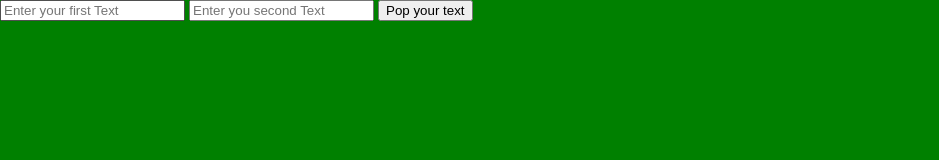
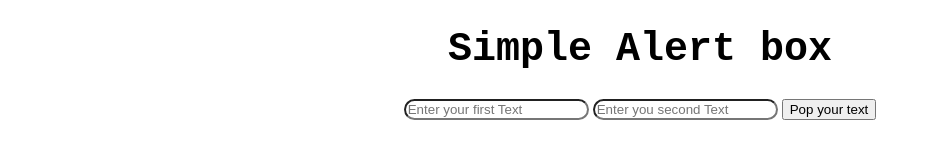
Before and after one commit to MilvioLua/Alert-box-js, a plain HTML site: page index.html in a window 1280 px wide. Shown: the whole page, without its empty margins (0-939 px from the left). Drawn offline with Linux system fonts and the light colour scheme.

Commit message:
created css
created css

```diff
--- a/index.html
+++ b/index.html
@@ -11,6 +11,7 @@
 
   <body>
 
+    <h1>Simple Alert box </h1>
 
 
     <input id="nameinput" type="text" placeholder="Enter your first Text" >
--- a/stlye.css
+++ b/stlye.css
@@ -1,8 +1,21 @@
 body {
  margin: auto;
  padding: inherit;
- background: green;
- font-family: Antom;
 
+text-align: center;
+}
+
+h1 {
+ font-size: 40px;
+ font-family: monospace;
+ text-align: center;
 
 }
+
+input {
+  border-radius: 30px;
+}
+
+placeholder {
+  text-align: center;
+}
```
